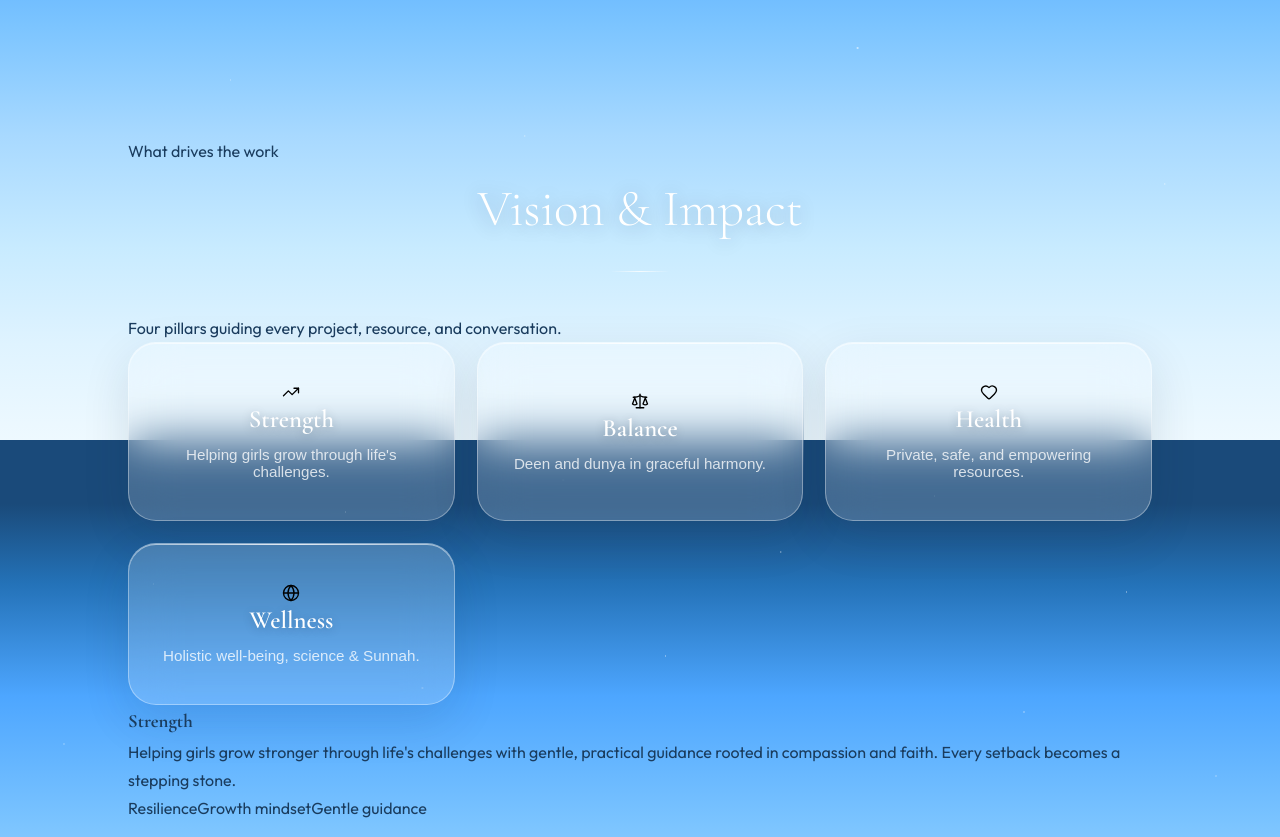
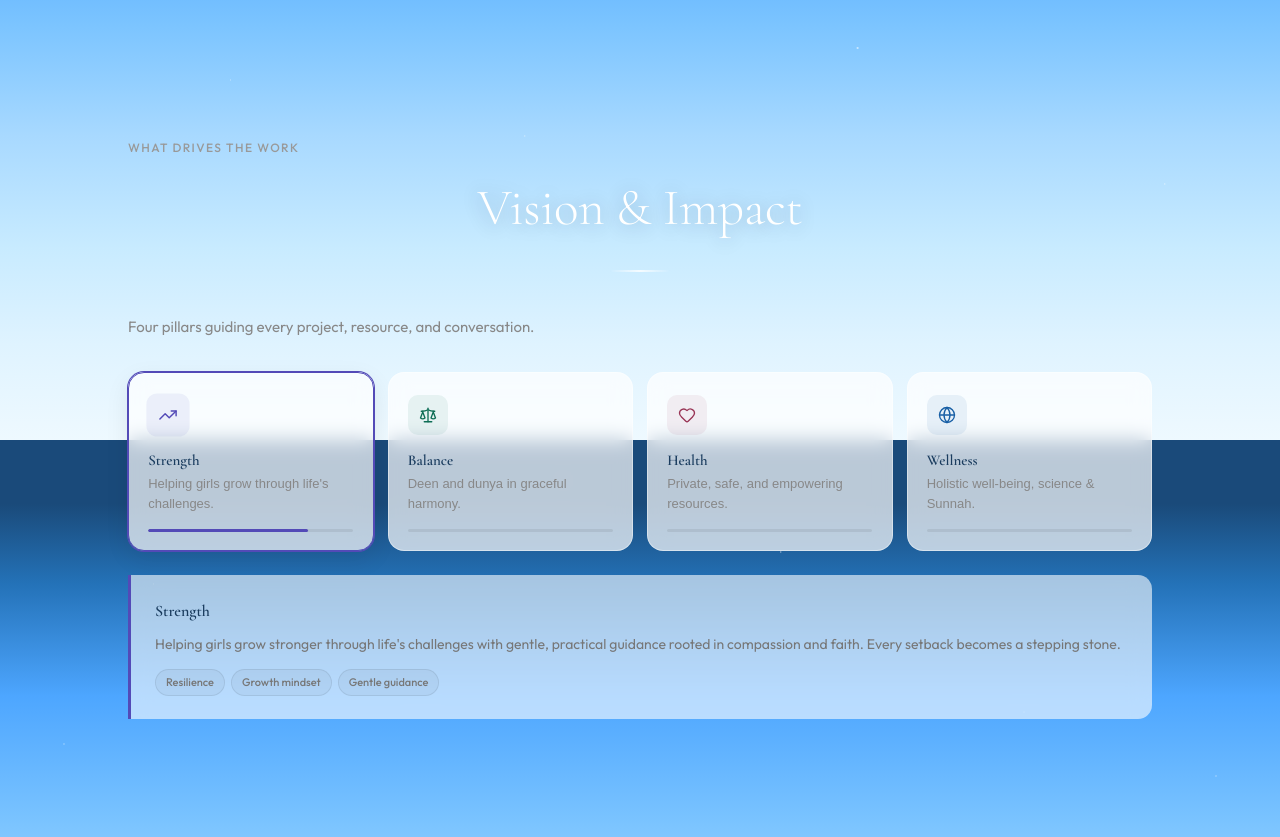
Before and after one commit to Saniha03/Porrtfolio, a React (Vite) app: page / in a window 1280 px wide. Shown: the part 1960-2797 px from the top of the page. Built offline with nearby package versions, Linux system fonts and the light colour scheme.

Commit message:
modified:   src/index.css

```diff
--- a/src/index.css
+++ b/src/index.css
@@ -707,65 +707,158 @@ a { text-decoration: none; }
 .quote-text   { font-family: var(--font-display); font-style: italic; font-size: 1.12rem; color: var(--deep); line-height: 1.6; }
 .quote-source { margin-top: 10px; font-size: 0.82rem; color: var(--blue); font-weight: 600; letter-spacing: 0.3px; }
 
-/* ─── Vision ─── */
+/* ── Vision Section (Enhanced) ── */
+
+.vision-header {
+  margin-bottom: 2rem;
+}
+
+.vision-eyebrow {
+  font-size: 12px;
+  font-weight: 500;
+  letter-spacing: 0.12em;
+  text-transform: uppercase;
+  color: var(--muted, #999);
+  margin: 0 0 0.4rem;
+}
+
+.vision-subtitle {
+  font-size: 15px;
+  color: var(--muted, #888);
+  margin: 0.3rem 0 0;
+  max-width: 420px;
+}
+
+/* Grid */
 .vision-grid {
   display: grid;
-  grid-template-columns: repeat(auto-fit, minmax(260px, 1fr));
-  gap: 22px;
-  max-width: 1200px;
-  margin: 0 auto;
+  grid-template-columns: repeat(auto-fit, minmax(150px, 1fr));
+  gap: 14px;
+  margin-bottom: 1.5rem;
 }
+
+/* Card */
 .vision-card {
-  text-align: center;
-  background: rgba(255,255,255,0.18);
-  backdrop-filter: blur(24px);
-  border: 1px solid rgba(255,255,255,0.35);
-  border-radius: 28px;
-  padding: 40px 32px;
-  box-shadow:
-    0 1px 0 rgba(255,255,255,0.5) inset,
-    0 16px 48px rgba(13,38,64,0.12);
-  transition: transform 0.45s var(--ease-spring), box-shadow 0.45s, background 0.35s;
+  background: var(--glass-bg, rgba(255,255,255,0.7));
+  border: 1px solid rgba(255,255,255,0.4);
+  border-radius: 16px;
+  padding: 1.4rem 1.2rem 1.1rem;
+  cursor: pointer;
+  text-align: left;
+  transition: transform 0.2s ease, border-color 0.2s ease, box-shadow 0.2s ease;
   position: relative;
   overflow: hidden;
+  backdrop-filter: blur(10px);
 }
-.vision-card::before {
-  content: '';
-  position: absolute;
-  top: 0; left: 0; right: 0;
-  height: 1px;
-  background: linear-gradient(to right, transparent, rgba(255,255,255,0.7), transparent);
+
+.vision-card:hover {
+  transform: translateY(-4px);
+  box-shadow: 0 12px 32px rgba(0,0,0,0.08);
 }
-.vision-card:hover {
-  transform: translateY(-14px) scale(1.02);
-  background: rgba(255,255,255,0.28);
-  box-shadow:
-    0 1px 0 rgba(255,255,255,0.6) inset,
-    0 28px 70px rgba(13,38,64,0.2);
+
+.vision-card--active {
+  border-color: var(--v-accent);
+  box-shadow: 0 0 0 1px var(--v-accent), 0 8px 24px rgba(0,0,0,0.08);
 }
-.vision-icon {
-  width: 64px; height: 64px;
-  background: rgba(255,255,255,0.25);
-  border: 1px solid rgba(255,255,255,0.5);
-  border-radius: 20px;
+
+/* Icon */
+.vc-top {
+  margin-bottom: 1rem;
+}
+
+.vc-icon-wrap {
+  width: 40px;
+  height: 40px;
+  border-radius: 10px;
+  background: var(--v-bg);
   display: flex;
   align-items: center;
   justify-content: center;
-  margin: 0 auto 20px;
-  color: var(--white);
-  box-shadow: 0 6px 20px rgba(13,38,64,0.15);
+  color: var(--v-accent);
+  transition: transform 0.2s ease;
+}
+
+.vision-card:hover .vc-icon-wrap,
+.vision-card--active .vc-icon-wrap {
+  transform: scale(1.08);
+}
+
+.vc-title {
+  font-size: 15px;
+  font-weight: 600;
+  margin: 0 0 5px;
+}
+
+.vc-desc {
+  font-size: 13px;
+  color: var(--muted, #888);
+  margin: 0 0 1rem;
+  line-height: 1.5;
+}
+
+/* Progress bar */
+.vc-bar {
+  height: 3px;
+  border-radius: 2px;
+  background: rgba(0,0,0,0.07);
+  overflow: hidden;
+}
+
+.vc-bar-fill {
+  height: 100%;
+  border-radius: 2px;
+  background: var(--v-accent);
+  width: 0;
+  transition: width 0.8s cubic-bezier(0.4, 0, 0.2, 1);
+}
+
+.vc-bar-fill--active {
+  width: var(--v-pct);
+}
+
+/* Detail panel */
+.vision-detail {
+  background: var(--glass-bg, rgba(255,255,255,0.6));
+  border-left: 3px solid var(--v-accent);
+  border-radius: 0 14px 14px 0;
+  padding: 1.4rem 1.5rem;
   backdrop-filter: blur(10px);
+  animation: vd-slide-in 0.3s ease;
 }
-.vision-card h3 {
-  font-family: var(--font-display);
-  font-size: 1.55rem;
+
+@keyframes vd-slide-in {
+  from { opacity: 0; transform: translateY(6px); }
+  to   { opacity: 1; transform: translateY(0); }
+}
+
+.vd-title {
+  font-size: 16px;
   font-weight: 600;
-  margin-bottom: 12px;
-  color: var(--white);
-  text-shadow: 0 2px 10px rgba(13,38,64,0.25);
+  margin: 0 0 8px;
 }
-.vision-card p { color: rgba(255,255,255,0.78); font-size: 0.95rem; font-weight: 300; }
 
+.vd-body {
+  font-size: 14px;
+  line-height: 1.7;
+  color: var(--muted, #777);
+  margin: 0 0 12px;
+}
+
+.vd-tags {
+  display: flex;
+  flex-wrap: wrap;
+  gap: 6px;
+}
+
+.vd-tag {
+  font-size: 11px;
+  font-weight: 500;
+  padding: 3px 10px;
+  border-radius: 20px;
+  background: rgba(0,0,0,0.04);
+  border: 1px solid rgba(0,0,0,0.08);
+  color: var(--muted, #777);
+}
 /* ─── Projects ─── */
 .projects-section .section-title { color: var(--deep); text-shadow: none; }
 .projects-section .section-title::after { background: linear-gradient(to right, transparent, var(--blue), transparent); }
```
